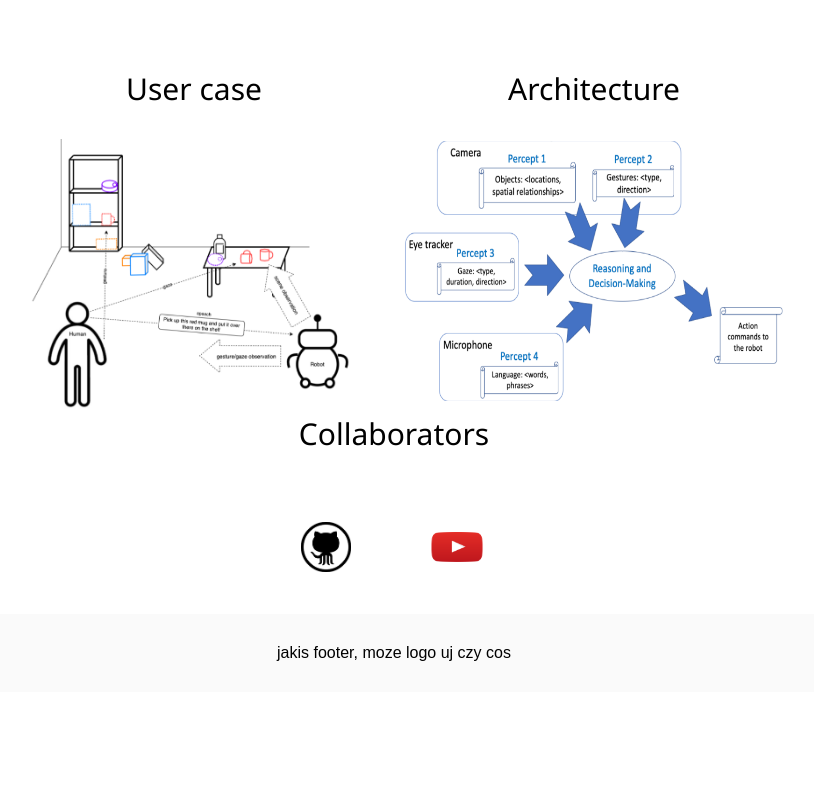
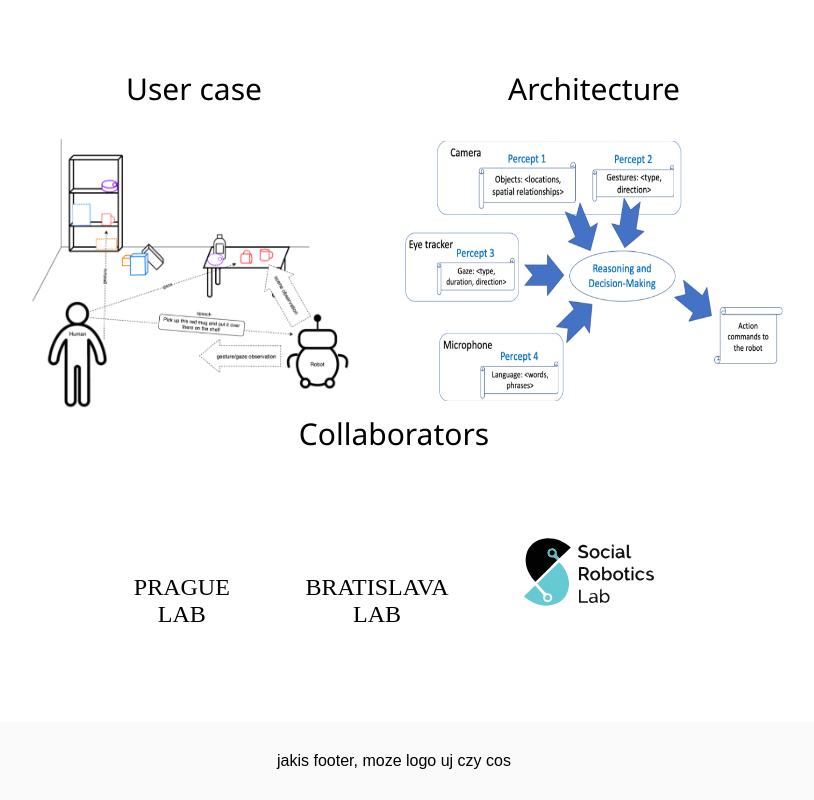
Before and after one commit to kmazrolina/iChores_Webpage, a React (Create React App) app in the folder web_app/: page / in a window 1280 px wide. Shown: the part 835-1635 px from the top of the page, without its empty margins (246-1060 px from the left). Before the commit the page ends 1527 px from the top, so only its background shows below. Built offline with nearby package versions, Linux system fonts and the light colour scheme.

Commit message:
buttons srl

```diff
--- a/web_app/src/App.js
+++ b/web_app/src/App.js
@@ -6,6 +6,7 @@ import img1 from './ichores1.png'
 import img2 from './ichores2.png'
 import img3 from './github.png'
 import img4 from './youtube.png'
+import img5 from './SRL_logo.svg'
 
 //flex-direction: row-reverse;
 
@@ -132,17 +133,20 @@ function App() {
 
 
 
-						<a href="https://github.com/kmazrolina/iChores_Webpage" >
-							<button class = "button"><img src = {img3} alt="Github" height = "50" width = "50" id="image"></img></button></a>
+						<a href="https://en.wikipedia.org/wiki/Prague" class = "button2">
+							<p>PRAGUE</p>LAB</a>
 
 
 
 
 
 
-						<a href="https://www.youtube.com/">
-							<button class = "button"><img src = {img4} alt="YouTube" height = "50" width = "60" id="image"></img></button></a>
+						<a href="https://en.wikipedia.org/wiki/Bratislava" class = "button2">
+							<p>BRATISLAVA</p> LAB</a>
 
+
+						<a href="https://en.uj.edu.pl/" class = "button">
+							<img src = {img5} alt="YouTube" height = "100" width = "130" id="image"></img></a>
 
 					</div>
 				</div>
--- a/web_app/src/index.css
+++ b/web_app/src/index.css
@@ -214,12 +214,25 @@ background-color: #000;
 
 
 .button {
-	background-color: #ffffff;
+	background-color: none;
 	border: none;
-	color: white;
+	color: rgb(0, 0, 0);
 	padding: 1cm;
+	padding-bottom: 1cm;
 	text-align: center;
 	text-decoration: none;
 	display: inline-block;
-	font-size: 16px;
+	font-size: 24px;
   }
+
+  .button2 {
+	background-color: none;
+	border: none;
+	color: rgb(0, 0, 0);
+	padding: 1cm;
+	padding-bottom: 2.5cm;
+	text-align: center;
+	text-decoration: none;
+	display: inline-block;
+	font-size: 24px;
+  }
```
Also changed, not shown: web_app/src/2023-04-17_adobe_express.svg (added), web_app/src/SRL_logo.svg (added).
